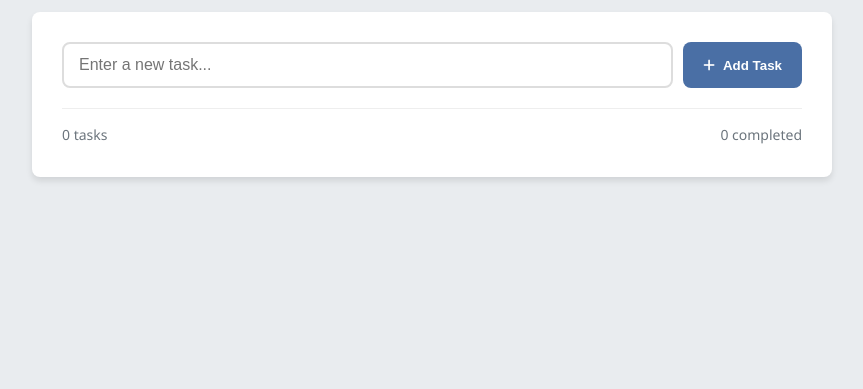
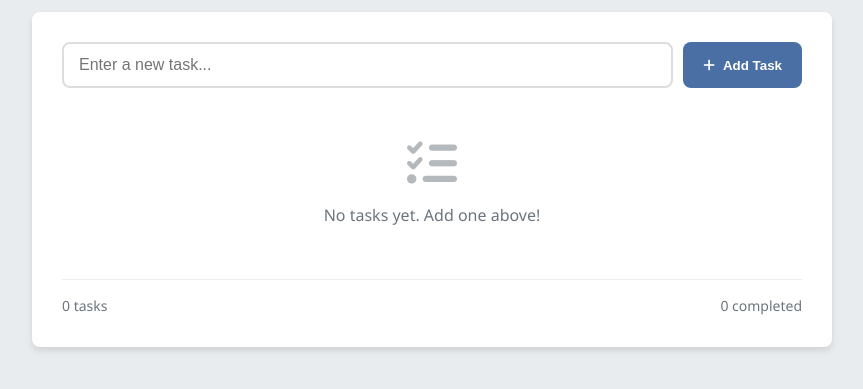
Before and after one commit to Sridhar7670/Task-manager, a plain HTML site: page index.html in a window 1280 px wide. Shown: the part 89-478 px from the top of the page, without its empty margins (208-1071 px from the left). Drawn offline with Linux system fonts and the light colour scheme.

Commit message:
Update index.html
added js

```diff
--- a/index.html
+++ b/index.html
@@ -23,8 +23,6 @@
             </div>
         </div>
     </div>
-    <script>
-        // JavaScript will be embedded here
-    </script>
+    <script src="script.js"></script>
 </body>
 </html>
```
